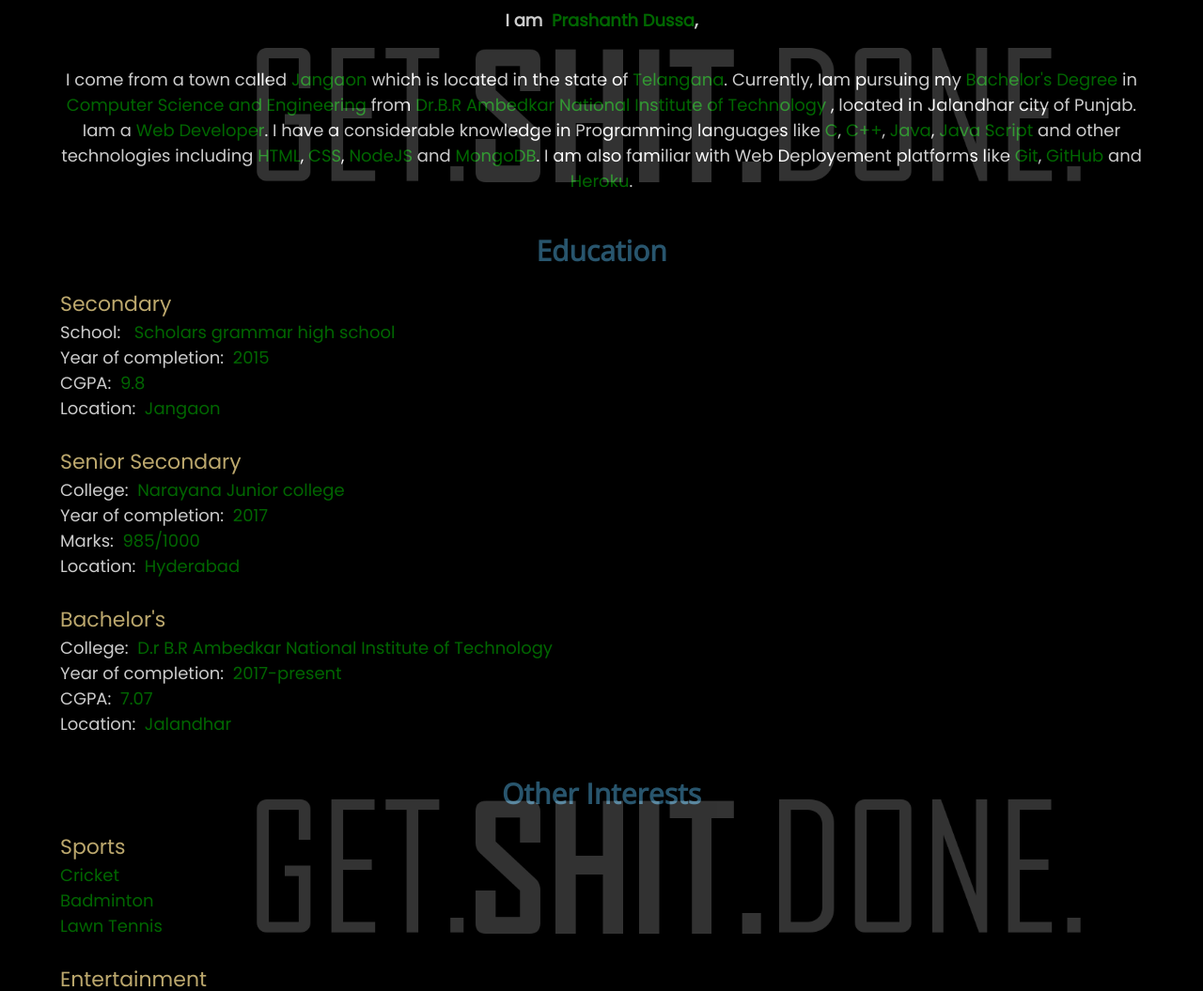
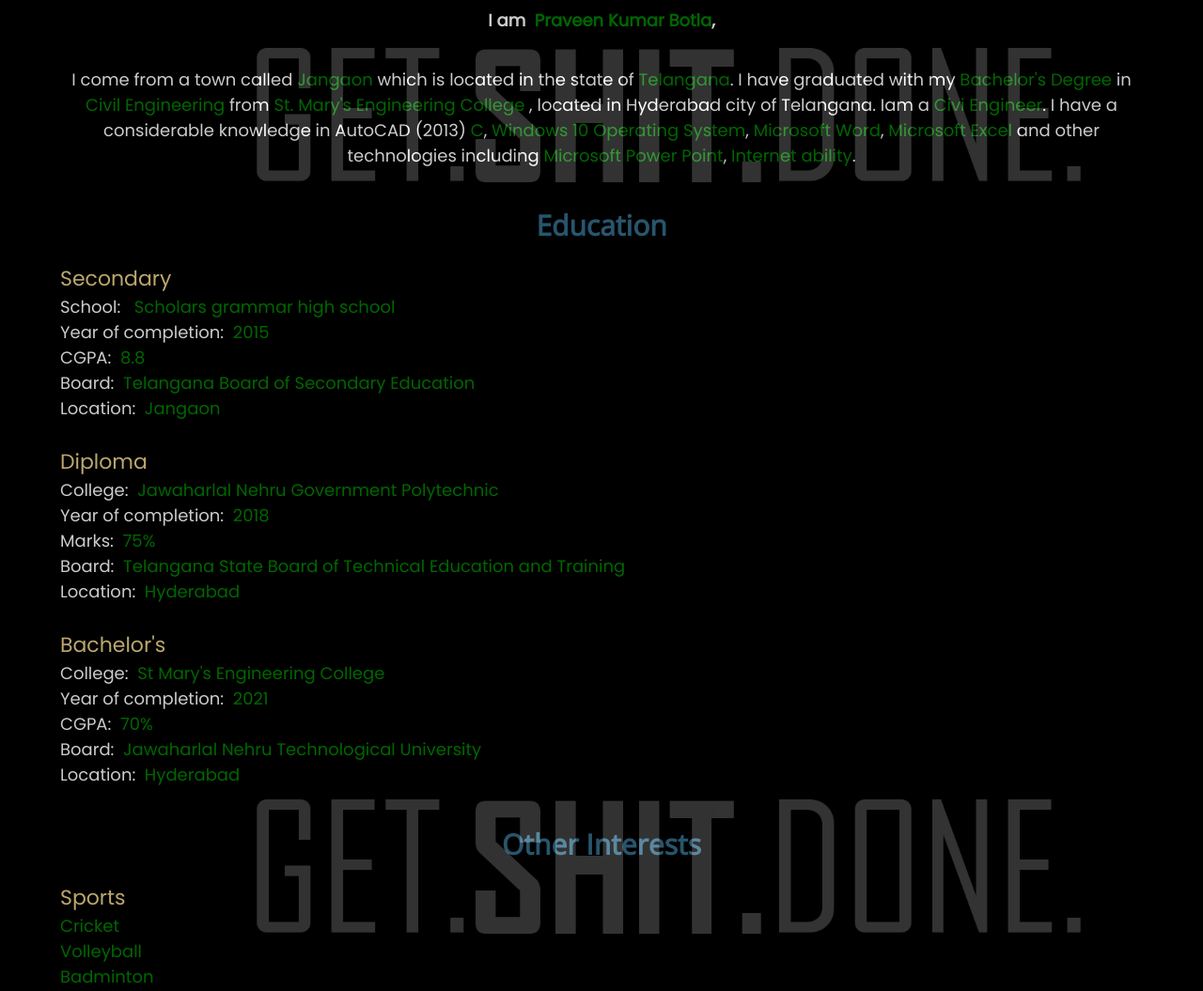
Before and after one commit to praveensam98/personal, a plain HTML site: page index.html in a window 1280 px wide. Shown: the part 280-1335 px from the top of the page at 94% size. Drawn offline with nearby package versions, Linux system fonts and the light colour scheme; a web font is replaced by a local one.

Commit message:
Update index.html

```diff
--- a/index.html
+++ b/index.html
@@ -6,7 +6,7 @@
                name="viewport"
                content="width=device-width, initial-scale=1.0"
           />
-          <title>Prashanth Dussa</title>
+          <title>Praveen Kumar Bolta</title>
           <link rel="stylesheet" type="text/css" href="/index.css" />
           <link
                rel="icon"
@@ -66,26 +66,22 @@
                     <h1>Introduction</h1>
                     <h2>Hello 😄</h2>
                     <br /><br />
-                    <h2>I am&nbsp; <span>Prashanth Dussa</span>,</h2>
+                    <h2>I am&nbsp; <span>Praveen Kumar Botla</span>,</h2>
                     <br /><br />
                     <p>
                          I come from a town called
                          <span>Jangaon</span> which is located in the state of
-                         <span>Telangana</span>. Currently, Iam pursuing my
+                         <span>Telangana</span>. I have graduated with my
                          <span>Bachelor's Degree</span> in
-                         <span>Computer Science and Engineering </span> from
+                         <span>Civil Engineering </span> from
                          <span
-                              >Dr.B.R Ambedkar National Institute of Technology </span
-                         >, located in Jalandhar city of Punjab. Iam a
-                         <span>Web Developer</span>. I have a considerable
-                         knowledge in Programming languages like <span>C</span>,
-                         <span>C++</span>, <span>Java</span>,
-                         <span>Java Script</span> and other technologies
-                         including <span>HTML</span>, <span>CSS</span>,
-                         <span>NodeJS</span> and <span>MongoDB</span>. I am also
-                         familiar with Web Deployement platforms like
-                         <span>Git</span>, <span>GitHub</span> and
-                         <span>Heroku</span>.
+                              >St. Mary's Engineering College </span
+                         >, located in Hyderabad city of Telangana. Iam a
+                         <span>Civi Engineer</span>. I have a considerable
+                         knowledge in AutoCAD (2013) <span>C</span>,
+                         <span>Windows 10 Operating System</span>, <span>Microsoft Word</span>,
+                         <span>Microsoft Excel</span> and other technologies
+                         including <span>Microsoft Power Point</span>, <span>Internet ability</span>.
                     </p>
                </div>
                <div id="education">
@@ -94,28 +90,30 @@
                          <span class="a">Secondary</span><br />School:
                          <span>&nbsp;&nbsp;Scholars grammar high school</span
                          ><br />Year of completion:<span>&nbsp;&nbsp;2015</span
-                         ><br />CGPA:<span>&nbsp;&nbsp;9.8</span
+                         ><br />CGPA:<span>&nbsp;&nbsp;8.8</span
+                         ><br />Board:<span>&nbsp;&nbsp;Telangana Board of Secondary Education</span
                          ><br />Location:<span>&nbsp;&nbsp;Jangaon</span>
-                         <br /><br /><span class="a">Senior Secondary</span
+                         <br /><br /><span class="a">Diploma</span
                          ><br />College:<span
-                              >&nbsp;&nbsp;Narayana Junior college</span
-                         ><br />Year of completion:<span>&nbsp;&nbsp;2017</span
-                         ><br />Marks:<span>&nbsp;&nbsp;985/1000</span
+                              >&nbsp;&nbsp;Jawaharlal Nehru Government Polytechnic</span
+                         ><br />Year of completion:<span>&nbsp;&nbsp;2018</span
+                         ><br />Marks:<span>&nbsp;&nbsp;75%</span
+                         ><br />Board:<span>&nbsp;&nbsp;Telangana State Board of Technical Education and Training</span
                          ><br />Location:<span>&nbsp;&nbsp;Hyderabad</span
                          ><br /><br /><span class="a">Bachelor's</span
                          ><br />College:<span
-                              >&nbsp;&nbsp;D.r B.R Ambedkar National Institute
-                              of Technology</span
-                         ><br />Year of completion:<span>&nbsp;&nbsp;2017-present</span
-                         ><br />CGPA:<span>&nbsp;&nbsp;7.07</span
-                         ><br />Location:<span>&nbsp;&nbsp;Jalandhar</span>
+                              >&nbsp;&nbsp;St Mary's Engineering College</span
+                         ><br />Year of completion:<span>&nbsp;&nbsp;2021</span
+                         ><br />CGPA:<span>&nbsp;&nbsp;70%</span
+                         ><br />Board:<span>&nbsp;&nbsp;Jawaharlal Nehru Technological University</span
+                         ><br />Location:<span>&nbsp;&nbsp;Hyderabad</span>
                     </p>
                </div>
                <div id="otherInterests">
                     <h1>Other Interests</h1>
                     <p>
                          <span class="a">Sports</span><br /><span
-                              >Cricket<br />Badminton<br />Lawn Tennis</span
+                              >Cricket<br />Volleyball<br />Badminton</span
                          ><br /><br /><span class="a">Entertainment</span
                          ><br /><span>Movies<br />Tv Shows<br />Songs</span>
                     </p>
@@ -125,16 +123,16 @@
                     <h1>Contact</h1>
                     <p>
                          <span class="a">Email</span><br /><span
-                              >prashanth.dussa05@gmail.com</span
-                         ><br /><br /><span class="a">Mobile</span><br /><span>7032981227</span>
+                              >praveenkumarbotla4@gmail.com</span
+                         ><br /><br /><span class="a">Mobile</span><br /><span>9032582355</span>
                     </p>
 
                </div>
                <div id="socialMedia">
                     <h1>Social Media</h1>
-                     <a href="https://www.linkedin.com/in/prashanth-dussa-00a470190/" class="fa fa-linkedin" id="linkedIn"></a>
-                     <a href="https://github.com/PrashanthDussa" class="fa fa-github" id="github"></a>
-                      <a href="https://www.instagram.com/prashanthdussa/" class="fa fa-instagram" id="insta"></a>
+                     <a href="https://www.linkedin.com/in/praveen-kumar-botla-1b644921b/" class="fa fa-linkedin" id="linkedIn"></a>
+                     <a href="https://github.com/praveensam98" class="fa fa-github" id="github"></a>
+                      <a href="https://www.instagram.com/praveen_sam_offl/" class="fa fa-instagram" id="insta"></a>
                </div>
 
                <script>
```
